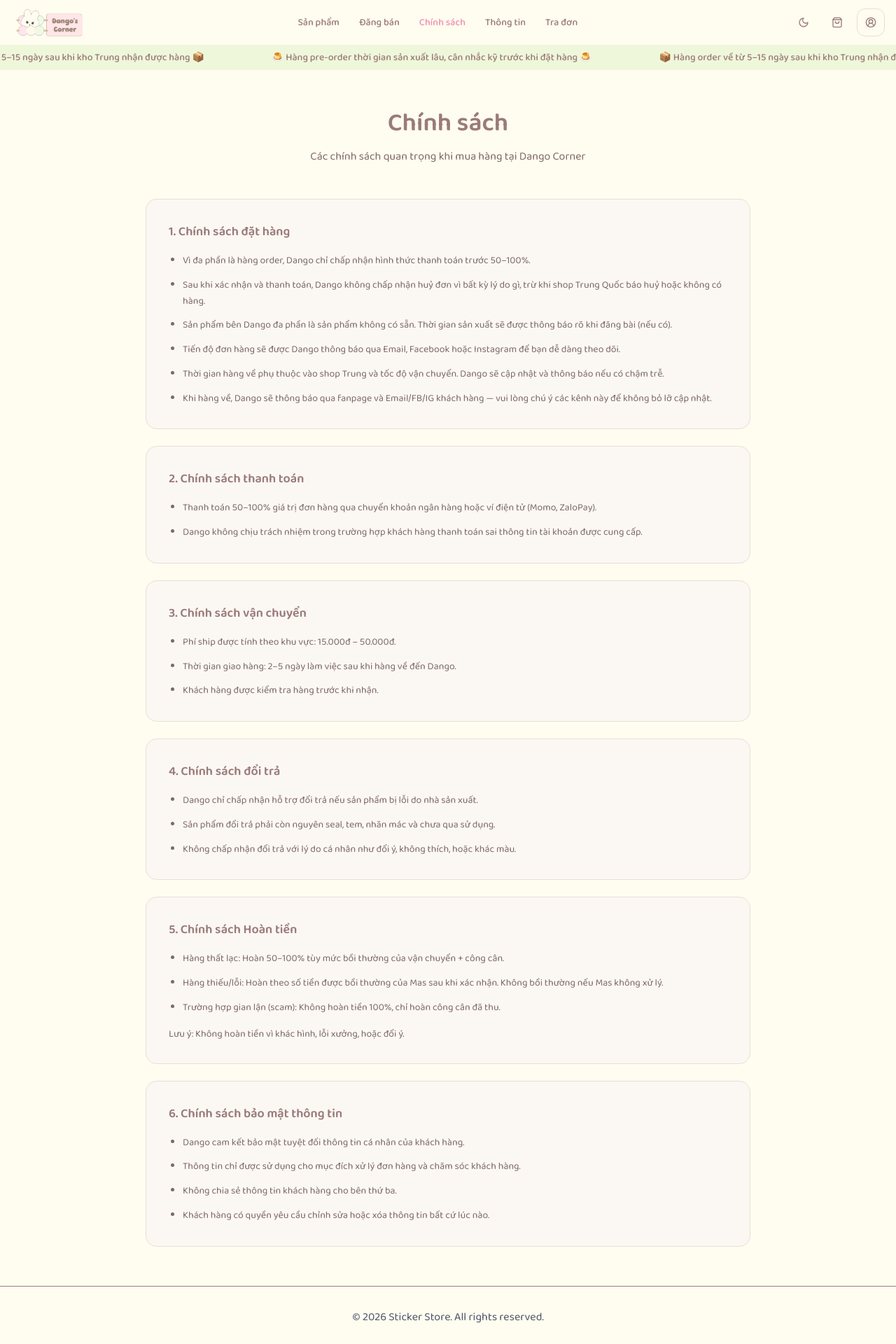
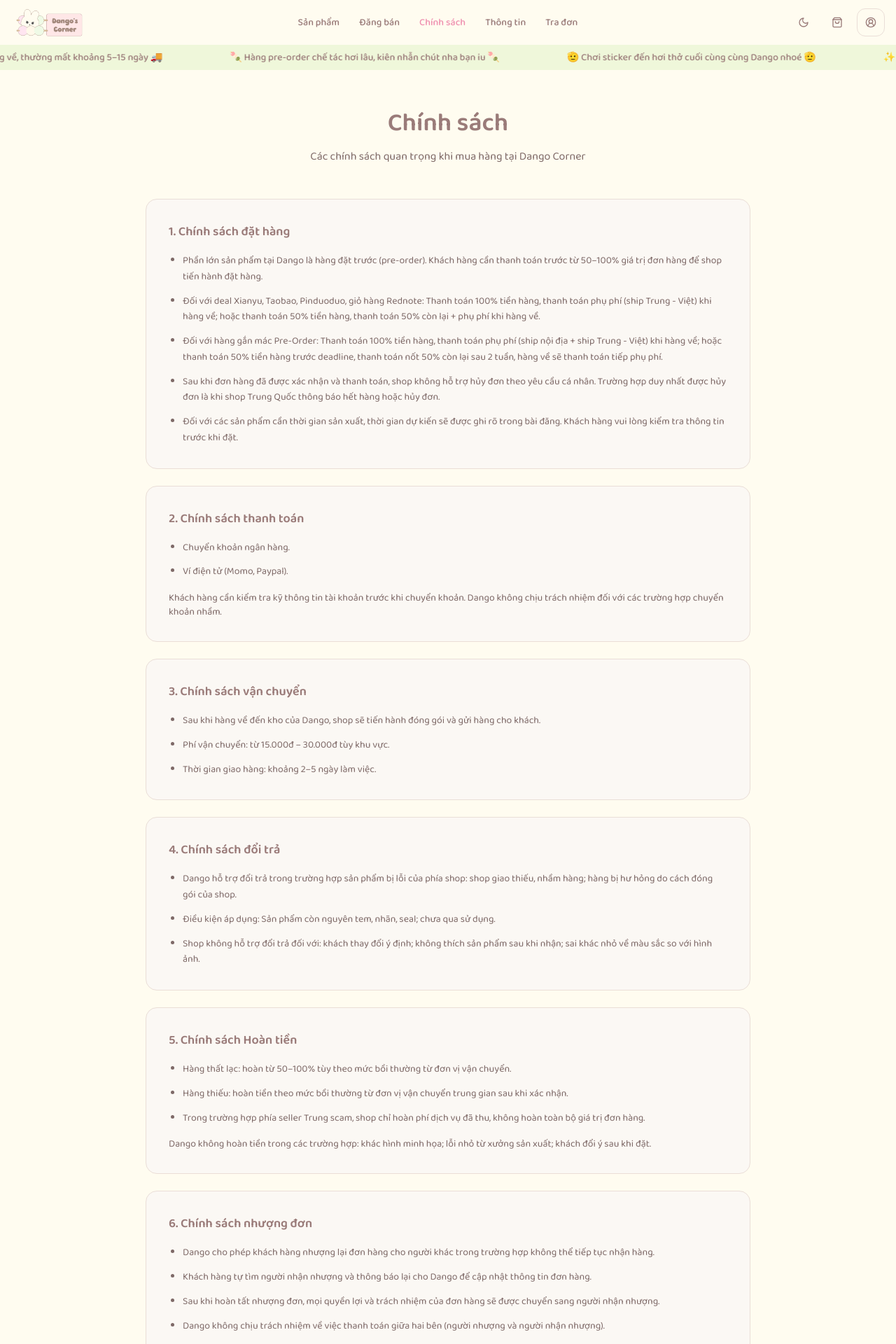
Before and after one commit to dpn-digiex/sticker-client-fe, a Next.js app: page /policy in a window 1280 px wide. Shown: the top 1920 px of the page at 70% size. Built offline with nearby package versions, Linux system fonts and the light colour scheme; no server answers.

Commit message:
fill prod information

```diff
--- a/app/(store)/contact/ContactClient.tsx
+++ b/app/(store)/contact/ContactClient.tsx
@@ -145,9 +145,15 @@ export default function ContactClient() {
 
             {/* Optional CTA */}
             <div className="mt-8">
-              <Button variant="outline" className="rounded-xl">
-                Nhắn tin hỗ trợ
-              </Button>
+              <Link
+                href="https://www.facebook.com/share/g/1G6e1XqsyZ/"
+                target="_blank"
+                rel="noopener noreferrer"
+              >
+                <Button variant="outline" className="rounded-xl">
+                  Nhắn tin hỗ trợ
+                </Button>
+              </Link>
             </div>
           </section>
 
--- a/app/globals.css
+++ b/app/globals.css
@@ -155,15 +155,16 @@ body {
 
 @layer utilities {
   @keyframes marquee {
-    0% {
+    from {
       transform: translateX(0);
     }
-    100% {
+    to {
       transform: translateX(-50%);
     }
   }
 
   .animate-marquee {
-    animation: marquee 24s linear infinite;
+    animation: marquee 60s linear infinite;
+    will-change: transform;
   }
 }
--- a/components/common/ProductCard.tsx
+++ b/components/common/ProductCard.tsx
@@ -42,10 +42,13 @@ export function ProductCard({ product, className }: ProductCardProps) {
 
   return (
     <article
-      className={`rounded-xl bg-card border border-border overflow-hidden shadow-sm hover:shadow-md transition-shadow ${className ?? ""}`}
+      className={`min-w-0 w-full rounded-xl bg-card border border-border overflow-hidden shadow-sm hover:shadow-md transition-shadow ${className ?? ""}`}
     >
-      <Link href={`${ROUTES.PRODUCT}/${slug}`} className="group/card block">
-        <div className="relative aspect-square overflow-hidden bg-muted">
+      <Link
+        href={`${ROUTES.PRODUCT}/${slug}`}
+        className="group/card block w-full min-w-0"
+      >
+        <div className="relative w-full min-h-0 aspect-square overflow-hidden bg-muted">
           <Image
             src={thumbnail || PLACEHOLDER_IMAGE}
             alt={name}
--- a/components/common/ProductCarousel.tsx
+++ b/components/common/ProductCarousel.tsx
@@ -1,6 +1,6 @@
 "use client";
 
-import { useRef, useState } from "react";
+import { useRef, useState, useEffect } from "react";
 import { ProductCard } from "@/components/common/ProductCard";
 import type { HomepageProduct } from "@/features/homepage/homepage.types";
 import { Swiper, SwiperSlide } from "swiper/react";
@@ -12,6 +12,27 @@ import "swiper/css";
 interface ProductCarouselProps {
   products: HomepageProduct[];
   placeholderImage: string;
+  isLoading?: boolean;
+}
+
+const SKELETON_COUNT = 6; // max visible at xl breakpoint
+
+/** Skeleton card width matches Swiper breakpoints (1.2 → 2 → 3 → 4 → 5 → 6 per view) */
+const skeletonCardClass =
+  "min-w-0 shrink-0 basis-[calc((100%-12px)/1.2)] min-[480px]:basis-[calc((100%-14px)/2)] sm:basis-[calc((100%-32px)/3)] md:basis-[calc((100%-48px)/4)] lg:basis-[calc((100%-80px)/5)] xl:basis-[calc((100%-120px)/6)]";
+
+function CarouselSkeleton() {
+  return (
+    <div className="flex overflow-hidden py-2 gap-3 min-[480px]:gap-[14px] sm:gap-4 md:gap-4 lg:gap-5 xl:gap-6">
+      {Array.from({ length: SKELETON_COUNT }, (_, i) => (
+        <div key={i} className={skeletonCardClass}>
+          <div className="aspect-square w-full rounded-xl bg-muted/70" />
+          <div className="mt-3 h-3 w-[80%] rounded bg-muted/70" />
+          <div className="mt-2 h-3 w-1/2 rounded bg-muted/70" />
+        </div>
+      ))}
+    </div>
+  );
 }
 
 const breakpoints = {
@@ -32,10 +53,23 @@ const breakpoints = {
 export function ProductCarousel({
   products,
   placeholderImage,
+  isLoading = false,
 }: ProductCarouselProps) {
   const swiperRef = useRef<SwiperType | null>(null);
   const [isBeginning, setIsBeginning] = useState(true);
   const [isEnd, setIsEnd] = useState(false);
+  const [mounted, setMounted] = useState(false);
+
+  useEffect(() => {
+    // Defer Swiper render to next frame so slide width is set before first paint (avoids image flash)
+    const t = requestAnimationFrame(() => setMounted(true));
+    return () => cancelAnimationFrame(t);
+  }, []);
+
+  // Skeleton when API is still loading or before Swiper has mounted
+  if (isLoading || !mounted) {
+    return <CarouselSkeleton />;
+  }
 
   if (products.length === 0) return null;
 
--- a/components/layout/HeaderNotification.tsx
+++ b/components/layout/HeaderNotification.tsx
@@ -1,20 +1,23 @@
 "use client";
 const notices = [
-  "📦 Hàng order về từ 5–15 ngày sau khi kho Trung nhận được hàng 📦",
-  "🍮 Hàng pre-order thời gian sản xuất lâu, cân nhắc kỹ trước khi đặt hàng 🍮",
+  "🚚 Hàng order bay từ Trung về, thường mất khoảng 5–15 ngày 🚚",
+  "🍡 Hàng pre-order chế tác hơi lâu, kiên nhẫn chút nha bạn iu 🍡",
+  "🫡 Chơi sticker đến hơi thở cuối cùng cùng Dango nhoé 🫡",
+  "✨ Ví tiền có thể mỏng đi, nhưng bộ sưu tập sticker thì phải ngày càng dày lên ✨",
 ];
 
 export function HeaderNotification() {
   return (
     <div className="sticky top-16 z-40 h-9 w-full bg-accent overflow-hidden">
       <div className="relative flex h-full items-center">
-        <div className="animate-marquee flex min-w-full items-center gap-24 px-8">
-          <NoticeItem>{notices[0]}</NoticeItem>
-          <NoticeItem>{notices[1]}</NoticeItem>
-
+        <div className="animate-marquee flex w-max items-center gap-24 px-8">
+          {notices.map((notice, i) => (
+            <NoticeItem key={`a-${i}`}>{notice}</NoticeItem>
+          ))}
           {/* duplicate for seamless loop */}
-          <NoticeItem>{notices[0]}</NoticeItem>
-          <NoticeItem>{notices[1]}</NoticeItem>
+          {notices.map((notice, i) => (
+            <NoticeItem key={`b-${i}`}>{notice}</NoticeItem>
+          ))}
         </div>
       </div>
     </div>
--- a/features/policy/policy.data.ts
+++ b/features/policy/policy.data.ts
@@ -10,58 +10,57 @@ export const POLICY_SECTIONS: PolicySection[] = [
     id: "order-policy",
     title: "1. Chính sách đặt hàng",
     items: [
-      "Vì đa phần là hàng order, Dango chỉ chấp nhận hình thức thanh toán trước 50–100%.",
-      "Sau khi xác nhận và thanh toán, Dango không chấp nhận huỷ đơn vì bất kỳ lý do gì, trừ khi shop Trung Quốc báo huỷ hoặc không có hàng.",
-      "Sản phẩm bên Dango đa phần là sản phẩm không có sẵn. Thời gian sản xuất sẽ được thông báo rõ khi đăng bài (nếu có).",
-      "Tiến độ đơn hàng sẽ được Dango thông báo qua Email, Facebook hoặc Instagram để bạn dễ dàng theo dõi.",
-      "Thời gian hàng về phụ thuộc vào shop Trung và tốc độ vận chuyển. Dango sẽ cập nhật và thông báo nếu có chậm trễ.",
-      "Khi hàng về, Dango sẽ thông báo qua fanpage và Email/FB/IG khách hàng — vui lòng chú ý các kênh này để không bỏ lỡ cập nhật.",
+      "Phần lớn sản phẩm tại Dango là hàng đặt trước (pre-order). Khách hàng cần thanh toán trước từ 50–100% giá trị đơn hàng để shop tiến hành đặt hàng.",
+      "Đối với deal Xianyu, Taobao, Pinduoduo, giỏ hàng Rednote: Thanh toán 100% tiền hàng, thanh toán phụ phí (ship Trung - Việt) khi hàng về; hoặc thanh toán 50% tiền hàng, thanh toán 50% còn lại + phụ phí khi hàng về.",
+      "Đối với hàng gắn mác Pre-Order: Thanh toán 100% tiền hàng, thanh toán phụ phí (ship nội địa + ship Trung - Việt) khi hàng về; hoặc thanh toán 50% tiền hàng trước deadline, thanh toán nốt 50% còn lại sau 2 tuần, hàng về sẽ thanh toán tiếp phụ phí.",
+      "Sau khi đơn hàng đã được xác nhận và thanh toán, shop không hỗ trợ hủy đơn theo yêu cầu cá nhân. Trường hợp duy nhất được hủy đơn là khi shop Trung Quốc thông báo hết hàng hoặc hủy đơn.",
+      "Đối với các sản phẩm cần thời gian sản xuất, thời gian dự kiến sẽ được ghi rõ trong bài đăng. Khách hàng vui lòng kiểm tra thông tin trước khi đặt.",
     ],
   },
   {
     id: "payment-policy",
     title: "2. Chính sách thanh toán",
-    items: [
-      "Thanh toán 50–100% giá trị đơn hàng qua chuyển khoản ngân hàng hoặc ví điện tử (Momo, ZaloPay).",
-      "Dango không chịu trách nhiệm trong trường hợp khách hàng thanh toán sai thông tin tài khoản được cung cấp.",
-    ],
+    items: ["Chuyển khoản ngân hàng.", "Ví điện tử (Momo, Paypal)."],
+    note: "Khách hàng cần kiểm tra kỹ thông tin tài khoản trước khi chuyển khoản. Dango không chịu trách nhiệm đối với các trường hợp chuyển khoản nhầm.",
   },
   {
     id: "shipping-policy",
     title: "3. Chính sách vận chuyển",
     items: [
-      "Phí ship được tính theo khu vực: 15.000đ – 50.000đ.",
-      "Thời gian giao hàng: 2–5 ngày làm việc sau khi hàng về đến Dango.",
-      "Khách hàng được kiểm tra hàng trước khi nhận.",
+      "Sau khi hàng về đến kho của Dango, shop sẽ tiến hành đóng gói và gửi hàng cho khách.",
+      "Phí vận chuyển: từ 15.000đ – 30.000đ tùy khu vực.",
+      "Thời gian giao hàng: khoảng 2–5 ngày làm việc.",
     ],
   },
   {
     id: "return-policy",
     title: "4. Chính sách đổi trả",
     items: [
-      "Dango chỉ chấp nhận hỗ trợ đổi trả nếu sản phẩm bị lỗi do nhà sản xuất.",
-      "Sản phẩm đổi trả phải còn nguyên seal, tem, nhãn mác và chưa qua sử dụng.",
-      "Không chấp nhận đổi trả với lý do cá nhân như đổi ý, không thích, hoặc khác màu.",
+      "Dango hỗ trợ đổi trả trong trường hợp sản phẩm bị lỗi của phía shop: shop giao thiếu, nhầm hàng; hàng bị hư hỏng do cách đóng gói của shop.",
+      "Điều kiện áp dụng: Sản phẩm còn nguyên tem, nhãn, seal; chưa qua sử dụng.",
+      "Shop không hỗ trợ đổi trả đối với: khách thay đổi ý định; không thích sản phẩm sau khi nhận; sai khác nhỏ về màu sắc so với hình ảnh.",
     ],
   },
   {
     id: "refund-policy",
     title: "5. Chính sách Hoàn tiền",
     items: [
-      "Hàng thất lạc: Hoàn 50–100% tùy mức bồi thường của vận chuyển + công cân.",
-      "Hàng thiếu/lỗi: Hoàn theo số tiền được bồi thường của Mas sau khi xác nhận. Không bồi thường nếu Mas không xử lý.",
-      "Trường hợp gian lận (scam): Không hoàn tiền 100%, chỉ hoàn công cân đã thu.",
+      "Hàng thất lạc: hoàn từ 50–100% tùy theo mức bồi thường từ đơn vị vận chuyển.",
+      "Hàng thiếu: hoàn tiền theo mức bồi thường từ đơn vị vận chuyển trung gian sau khi xác nhận.",
+      "Trong trường hợp phía seller Trung scam, shop chỉ hoàn phí dịch vụ đã thu, không hoàn toàn bộ giá trị đơn hàng.",
     ],
-    note: "Lưu ý: Không hoàn tiền vì khác hình, lỗi xưởng, hoặc đổi ý."
+    note: "Dango không hoàn tiền trong các trường hợp: khác hình minh họa; lỗi nhỏ từ xưởng sản xuất; khách đổi ý sau khi đặt.",
   },
   {
-    id: "privacy-policy",
-    title: "6. Chính sách bảo mật thông tin",
+    id: "transfer-policy",
+    title: "6. Chính sách nhượng đơn",
     items: [
-      "Dango cam kết bảo mật tuyệt đối thông tin cá nhân của khách hàng.",
-      "Thông tin chỉ được sử dụng cho mục đích xử lý đơn hàng và chăm sóc khách hàng.",
-      "Không chia sẻ thông tin khách hàng cho bên thứ ba.",
-      "Khách hàng có quyền yêu cầu chỉnh sửa hoặc xóa thông tin bất cứ lúc nào.",
+      "Dango cho phép khách hàng nhượng lại đơn hàng cho người khác trong trường hợp không thể tiếp tục nhận hàng.",
+      "Khách hàng tự tìm người nhận nhượng và thông báo lại cho Dango để cập nhật thông tin đơn hàng.",
+      "Sau khi hoàn tất nhượng đơn, mọi quyền lợi và trách nhiệm của đơn hàng sẽ được chuyển sang người nhận nhượng.",
+      "Dango không chịu trách nhiệm về việc thanh toán giữa hai bên (người nhượng và người nhận nhượng).",
+      "Shop chỉ hỗ trợ cập nhật thông tin người nhận mới sau khi cả hai bên xác nhận.",
     ],
-  }
+    note: "Dango không hỗ trợ hủy đơn thông qua hình thức nhượng đơn. Việc nhượng đơn chỉ nhằm chuyển quyền nhận hàng sang người khác.",
+  },
 ];
```
Also changed, not shown: components/layout/Header.tsx (+25 -27 lines), features/contact/contact.data.ts (+19 -26 lines).
